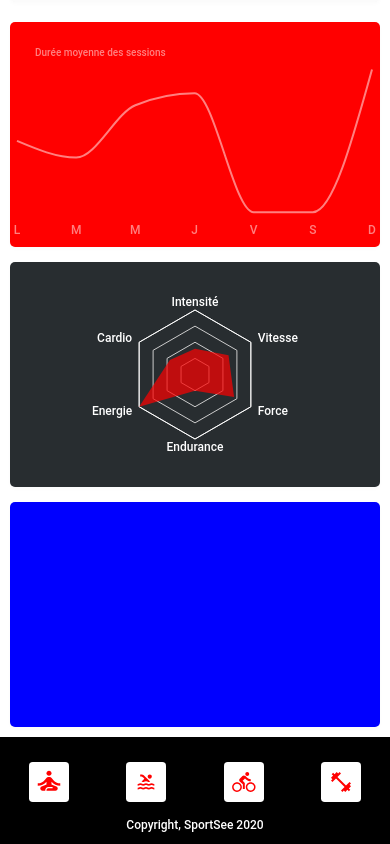
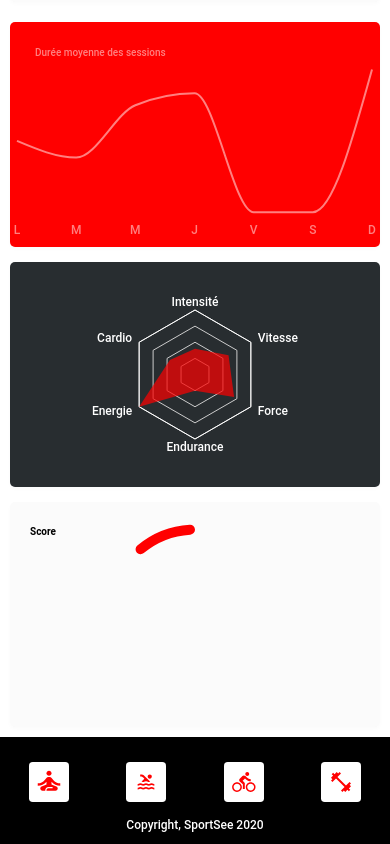
Before and after one commit to Stevens-Mark/StevensMark_P12_08112021, a React (Create React App) app: page /user/12/ in a window 390 px wide. Shown: the part 858-1702 px from the top of the page. Built offline with nearby package versions, Linux system fonts and the light colour scheme.

Commit message:
score in progress

```diff
--- a/src/components/Average.jsx
+++ b/src/components/Average.jsx
@@ -128,7 +128,7 @@ export default function Average() {
   const { id } = useParams()
 
     const mockAverageData = `../${id}/average-sessions.json`
-    // const sessions = `http://localhost:3000/user/${id}/average-sessions`
+    // const average = `http://localhost:3000/user/${id}/average-sessions`
 
     // Fetch the data using HOOK useFetch
     // @returns @param {object} data, {boolean} isLoading and {boolean} error
--- /dev/null
+++ b/src/components/Score.jsx
@@ -0,0 +1,135 @@
+import { useParams } from 'react-router'
+import { useFetch } from '../utils/hooks/FetchData'
+import styled from 'styled-components'
+import colors from '../utils/style/colors'
+import MiniLoadingIcon from '../utils/Loaders/MiniLoadingIcon'
+
+// import Rechart items
+import {
+  ResponsiveContainer,
+    PieChart,
+    Pie,
+    Cell
+} from "recharts";
+
+/**
+ * CSS for the component using styled.components
+ */
+const Wrapper = styled.div`
+  display: flex;
+  align-items: center;
+  justify-content: center;
+  background: ${colors.backgroundLight};
+  color: ${colors.secondary};
+  height: 225px;
+  width: 32%;
+  max-width: 258px;
+  border-radius: 5px;
+  box-shadow: 0px 2px 4px 0px #00000005;
+  p {
+    padding: 10px;
+  }
+    @media screen and (min-width: 1025px) {
+      height: 263px;
+      }
+    @media screen and (min-width: 1440px) {
+      height: 325px;
+      max-width: 325px;
+      }
+`;
+
+const ScoreWrapper = styled.article`
+  position: relative;
+  height: 225px;
+  width: 100%;
+  border-radius: 5px;
+  background: ${colors.backgroundLight};
+  box-shadow: 0px 2px 4px 0px #00000005;
+
+    @media screen and (min-width: 600px) {
+      width: 32%;
+      max-width: 258px;
+      }
+    // @media screen and (min-width: 1025px) {
+    //   height: 263px;
+    //   }
+    @media screen and (min-width: 1440px) {
+      height: 325px;
+      max-width: 325px;
+      }
+`;
+const ScoreTitle = styled.h2`
+  font-size: clamp(0.625rem, 1vw, 0.938rem);
+  color: ${colors.secondary};
+  position: absolute;
+  top: 16px;
+  left: 20px;
+
+`;
+
+/**
+ * Fetch() the user's data for their Score
+ * Displays it on a PieChartWithPaddingAngle
+ * @function Score
+ * @returns {JSX} Score PieChartWithPaddingAngle
+ */
+export default function Score() {
+  // Get ID from URL param
+  const { id } = useParams()
+
+    const mockScoreData = `../${id}.json`
+      // const score = `http://localhost:3000/user/${id}/`
+
+    // Fetch the data using HOOK useFetch
+    // @returns @param {object} data, {boolean} isLoading and {boolean} error
+    const { data, isLoading, error } = useFetch(mockScoreData)
+
+    if (error) {
+      return (
+        <Wrapper>
+          <p>Aucune donnée n'a été trouvée</p>
+        </Wrapper>
+        )
+    }
+    if (isLoading) {
+      return (
+        <Wrapper>
+          <MiniLoadingIcon />
+        </Wrapper>
+      )
+    }
+    else {
+      const score = data.data.todayScore
+      console.log(score)
+
+      const scoreData = [
+        { name: 'Group TodayScore', value: score },
+        { name: 'Group Dummy', value: 1 - score } ]
+
+      const COLORS = ['#FF0000', 'transparent']
+
+    // Display Radar chart using RECHARTS
+    return (
+      <ScoreWrapper>
+        <ScoreTitle>Score</ScoreTitle>
+        <ResponsiveContainer width="100%" height="100%">
+          <PieChart width={800} height={400}>
+            <Pie
+              data={scoreData}
+              innerRadius={80}
+              outerRadius={90}
+              dataKey='value'
+              stroke='transparent'
+              startAngle={90}
+              endAngle={450} >
+
+              {scoreData.map((entry, index) => (
+                <Cell key={`cell-${index}`} fill={COLORS[index % COLORS.length]} cornerRadius={50} />
+              ))}
+            </Pie>
+          </PieChart>
+         </ResponsiveContainer>
+      </ScoreWrapper>
+    )
+  }
+}
--- a/src/pages/DashBoard.jsx
+++ b/src/pages/DashBoard.jsx
@@ -9,6 +9,7 @@ import Activity from '../components/Activity'
 import KeyData from '../components/KeyData'
 import Average from '../components/Average'
 import Performance from '../components/Performance'
+import Score from '../components/Score'
 
 
 /**
@@ -67,25 +68,25 @@ const Analysis = styled.div`
 `;
 
 // THIS IS TEMPORARY FOR DUMMY CHARTS!!!!!!!!!!!!!!!!!!!!!!!!!!!!!! before 225px eight initial
-const CONTAINER = styled.article`
-  height: 225px;
-  width: 100%;
-  border-radius: 5px;
-  background: blue;
-  box-shadow: 0px 2px 4px 0px #00000005;
+// const CONTAINER = styled.article`
+//   height: 225px;
+//   width: 100%;
+//   border-radius: 5px;
+//   background: blue;
+//   box-shadow: 0px 2px 4px 0px #00000005;
 
-    @media screen and (min-width: 600px) {
-      width: 32%;
-      max-width: 258px;
-      }
-    // @media screen and (min-width: 1025px) {
-    //   height: 263px;
-    //   }
-    @media screen and (min-width: 1440px) {
-      height: 325px;
-      max-width: 325px;
-      }
-`;
+//     @media screen and (min-width: 600px) {
+//       width: 32%;
+//       max-width: 258px;
+//       }
+//     // @media screen and (min-width: 1025px) {
+//     //   height: 263px;
+//     //   }
+//     @media screen and (min-width: 1440px) {
+//       height: 325px;
+//       max-width: 325px;
+//       }
+// `;
 
 /**
  * Renders the Dashboard of a user with all their stats
@@ -126,7 +127,7 @@ export default function DashBoard() {
                 <Analysis>
                   <Average />
                   <Performance />
-                  <CONTAINER />
+                  <Score />
                 </Analysis>
             </Stats>
             <KeyDataWrapper>
```
